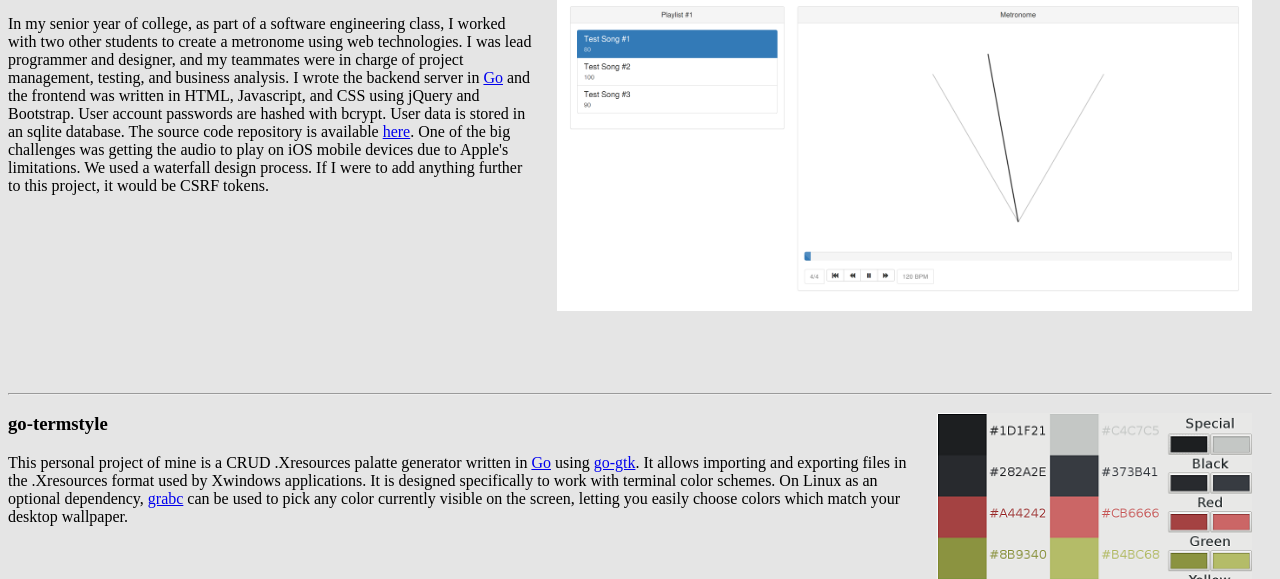
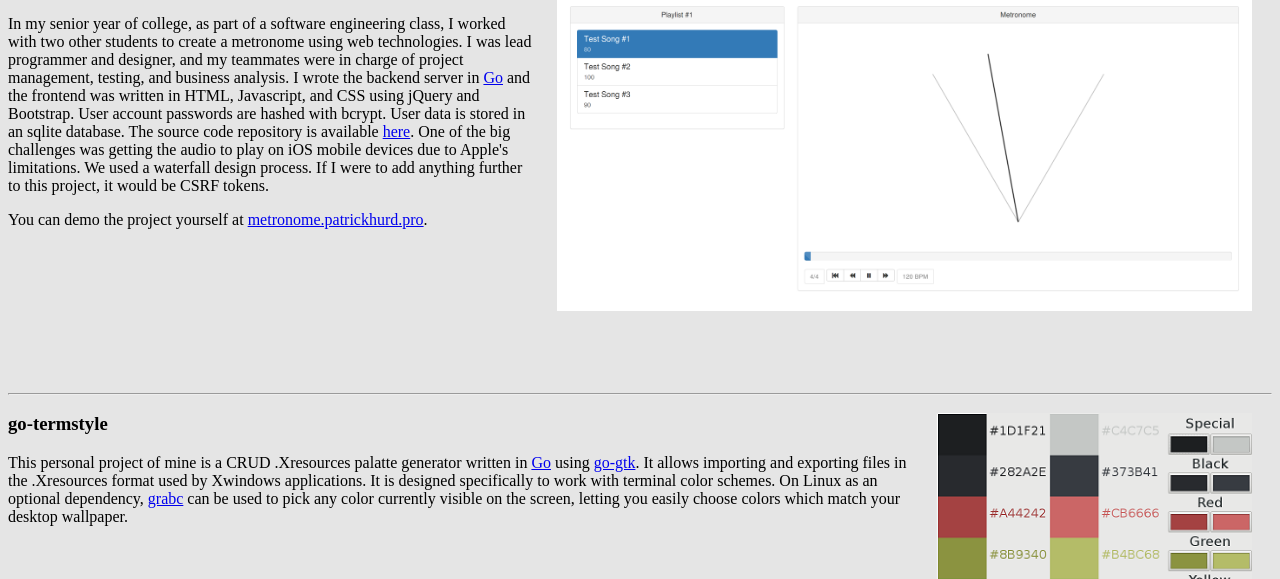
Before and after one commit to Djent-/Djent-.github.io, a plain HTML site: page portfolio/index.html in a window 1280 px wide. Shown: the part 221-800 px from the top of the page. Drawn offline with Linux system fonts and the light colour scheme.

Commit message:
Added link to metronome.patrickhurd.pro

```diff
--- a/portfolio/index.html
+++ b/portfolio/index.html
@@ -46,6 +46,9 @@ div {
 			<h3>Metronome</h3>
 			<p>
 				In my senior year of college, as part of a software engineering class, I worked with two other students to create a metronome using web technologies. I was lead programmer and designer, and my teammates were in charge of project management, testing, and business analysis. I wrote the backend server in <a href="https://golang.org">Go</a> and the frontend was written in HTML, Javascript, and CSS using jQuery and Bootstrap. User account passwords are hashed with bcrypt. User data is stored in an sqlite database. The source code repository is available <a href="https://bitbucket.org/Djent-/metronome">here</a>. One of the big challenges was getting the audio to play on iOS mobile devices due to Apple's limitations. We used a waterfall design process. If I were to add anything further to this project, it would be CSRF tokens.
+			</p>
+			<p>
+				You can demo the project yourself at <a href="http://metronome.patrickhurd.pro">metronome.patrickhurd.pro</a>.
 			</p>
 		</div>
 
```
